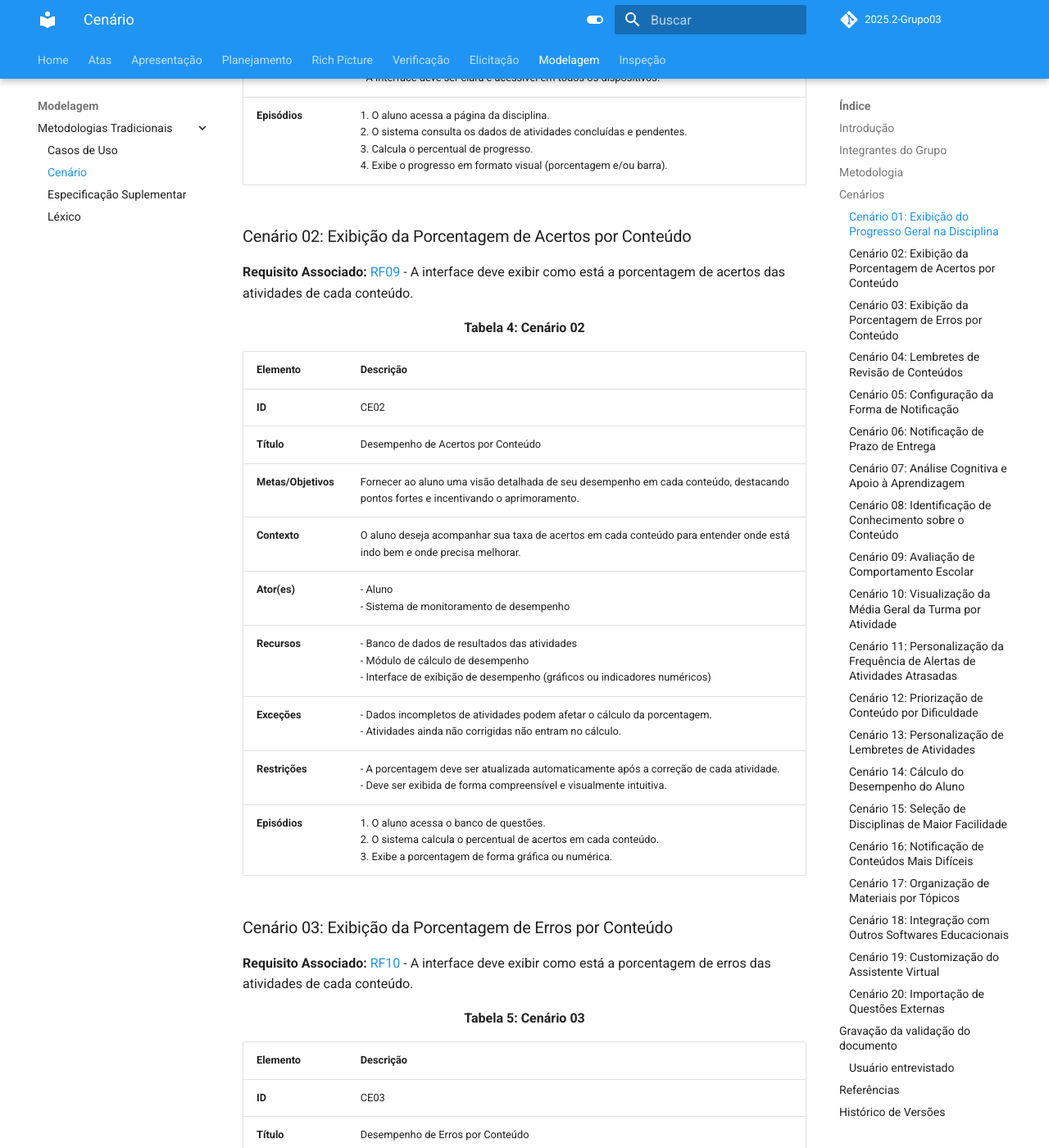
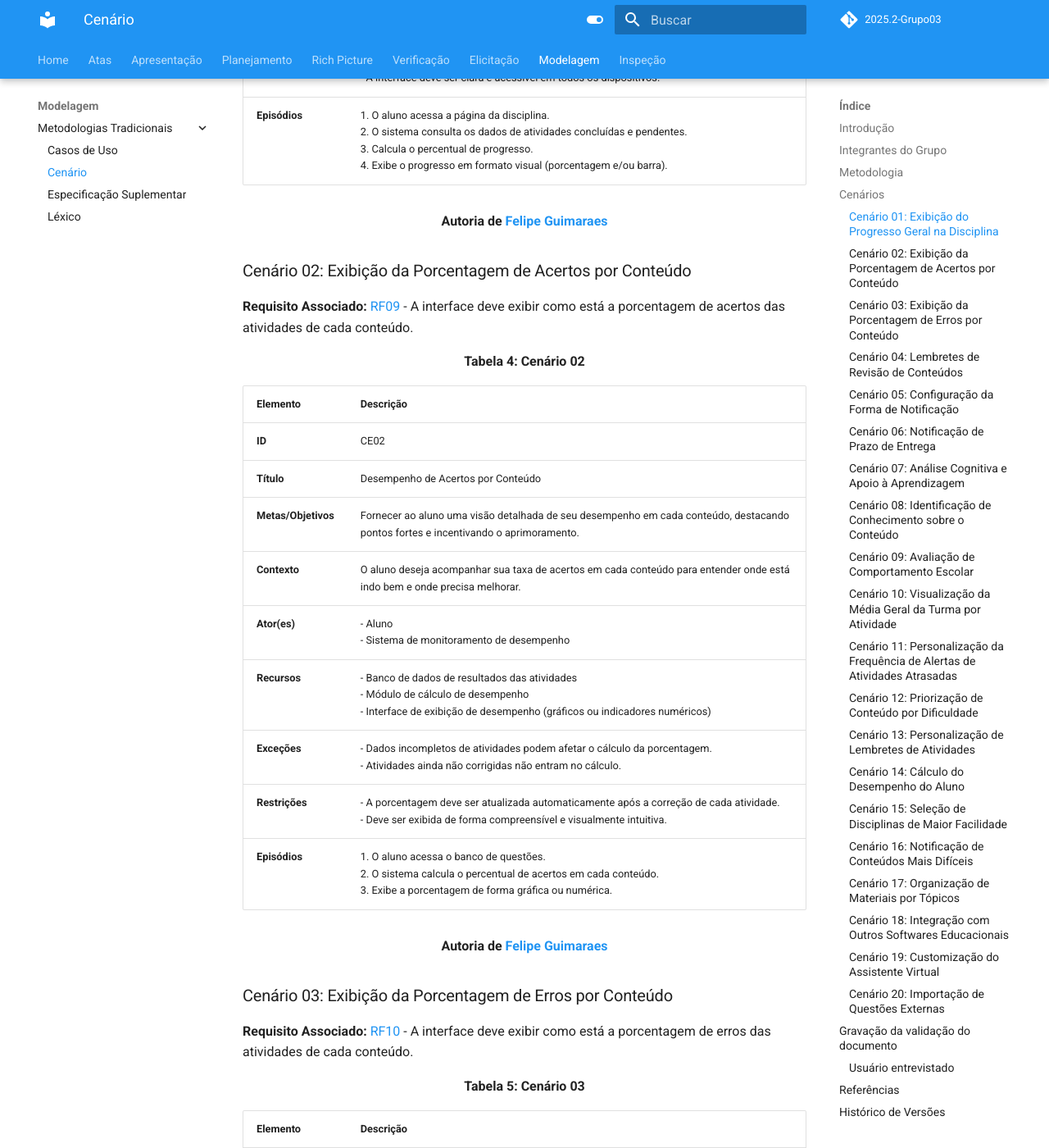
Before and after one commit to Requisitos-de-Software/2025.2-Grupo03, an MkDocs documentation site: the page built from docs/Modelagem/cenario.md, in a window 1280 px wide and 1400 px high, scrolled down 3985 px. Shown: the whole window at 82% size. Built offline with MkDocs 1.6.1 and Material for MkDocs 9.7.7, drawn with Linux system fonts in a browser that asks for light colours; comment, search, counter and statistics services are not loaded; some of the changed text lies outside the part shown.

Commit message:
Correção cenarios

```diff
--- a/docs/Modelagem/cenario.md
+++ b/docs/Modelagem/cenario.md
@@ -80,6 +80,8 @@ A **padronização da tabela** se baseou nesses elementos apresentados acima e p
 | **Restrições**      | - O progresso deve ser atualizado em tempo real após cada conclusão de atividade.<br>- A interface deve ser clara e acessível em todos os dispositivos.                                                                        |
 | **Episódios**       | 1. O aluno acessa a página da disciplina.<br>2. O sistema consulta os dados de atividades concluídas e pendentes.<br>3. Calcula o percentual de progresso.<br>4. Exibe o progresso em formato visual (porcentagem e/ou barra). |
 
+<div align="center"><strong>Autoria de <a href="https://github.com/felipegf1">Felipe Guimaraes</a></strong></div>
+
 ### Cenário 02: Exibição da Porcentagem de Acertos por Conteúdo
 **Requisito Associado:** [RF09](https://requisitos-de-software.github.io/2025.2-Grupo03/Elicitacao/requisitos_elicitados/#funcionais) - A interface deve exibir como está a porcentagem de acertos das atividades de cada conteúdo.
 
@@ -96,6 +98,8 @@ A **padronização da tabela** se baseou nesses elementos apresentados acima e p
 | **Exceções**        | - Dados incompletos de atividades podem afetar o cálculo da porcentagem.<br>- Atividades ainda não corrigidas não entram no cálculo.                                           |
 | **Restrições**      | - A porcentagem deve ser atualizada automaticamente após a correção de cada atividade.<br>- Deve ser exibida de forma compreensível e visualmente intuitiva.                   |
 | **Episódios**       | 1. O aluno acessa o banco de questões.<br>2. O sistema calcula o percentual de acertos em cada conteúdo.<br>3. Exibe a porcentagem de forma gráfica ou numérica. |
+
+<div align="center"><strong>Autoria de <a href="https://github.com/felipegf1">Felipe Guimaraes</a></strong></div>
 
 ### Cenário 03: Exibição da Porcentagem de Erros por Conteúdo
 **Requisito Associado:** [RF10](https://requisitos-de-software.github.io/2025.2-Grupo03/Elicitacao/requisitos_elicitados/#funcionais) - A interface deve exibir como está a porcentagem de erros das atividades de cada conteúdo.
@@ -114,6 +118,7 @@ A **padronização da tabela** se baseou nesses elementos apresentados acima e p
 | **Restrições**      | - O cálculo deve considerar apenas atividades concluídas.<br>- A exibição deve ser clara e comparável entre diferentes conteúdos. |
 | **Episódios**       | 1. O aluno acessa o banco de questões.<br>2. O sistema identifica a quantidade de erros em cada atividade.<br>3. Calcula a porcentagem de erros por conteúdo.<br>4. Exibe a porcentagem de forma gráfica ou numérica. |
 
+<div align="center"><strong>Autoria de <a href="https://github.com/felipegf1">Felipe Guimaraes</a></strong></div>
 
 ### Cenário 04: Lembretes de Revisão de Conteúdos
 **Requisito Associado:** [RF15](https://requisitos-de-software.github.io/2025.2-Grupo03/Elicitacao/requisitos_elicitados/#funcionais) - O sistema deve enviar notificações para lembrar o usuário de revisar conteúdos passados.
@@ -398,6 +403,8 @@ A **padronização da tabela** se baseou nesses elementos apresentados acima e p
 | **Restrições**  | - Cada material deve estar vinculado a apenas um tópico.<br>- Exibição deve ser clara e intuitiva. |
 | **Episódios**   | 1. O sistema organiza materiais por tópicos.<br>2. O aluno acessa a disciplina.<br>3. Navega pelos tópicos.<br>4. Visualiza materiais correspondentes. |
 
+<div align="center"><strong>Autoria de <a href="https://github.com/JoaoSapiencia">João Sapiência</a></strong></div>
+
 ---
 
 ### Cenário 18: Integração com Outros Softwares Educacionais
@@ -416,6 +423,8 @@ A **padronização da tabela** se baseou nesses elementos apresentados acima e p
 | **Exceções**    | - Falha na comunicação com softwares externos.<br>- Dados inconsistentes importados. |
 | **Restrições**  | - Apenas plataformas autorizadas devem ser integradas.<br>- Integração segura e em tempo real. |
 | **Episódios**   | 1. O sistema conecta com o software externo.<br>2. Importa materiais e atividades.<br>3. Exibe conteúdo integrado aos usuários.<br>4. Usuário interage com materiais normalmente. |
+
+<div align="center"><strong>Autoria de <a href="https://github.com/JoaoSapiencia">João Sapiência</a></strong></div>
 
 ---
 
@@ -436,12 +445,14 @@ A **padronização da tabela** se baseou nesses elementos apresentados acima e p
 | **Restrições**  | - Configurações aplicam-se apenas ao usuário.<br>- Devem respeitar limites técnicos da plataforma. |
 | **Episódios**   | 1. O usuário acessa a seção de customização.<br>2. Ajusta aparência, comportamento e notificações.<br>3. Salva preferências.<br>4. Assistente virtual se adapta às configurações. |
 
+<div align="center"><strong>Autoria de <a href="https://github.com/JoaoSapiencia">João Sapiência</a></strong></div>
+
 ---
 
 ### **Cenário 20: Importação de Questões Externas**
 **Requisito Associado:** [RF30](https://requisitos-de-software.github.io/2025.2-Grupo03/Elicitacao/requisitos_elicitados/#funcionais) – O banco de questões do sistema deve conter questões de outras origens.
 
-<div align="center"><strong>Tabela 22: Cenário 07</strong></div>
+<div align="center"><strong>Tabela 22: Cenário 20</strong></div>
 
 | Elemento | Descrição |
 |-----------|------------|
```
